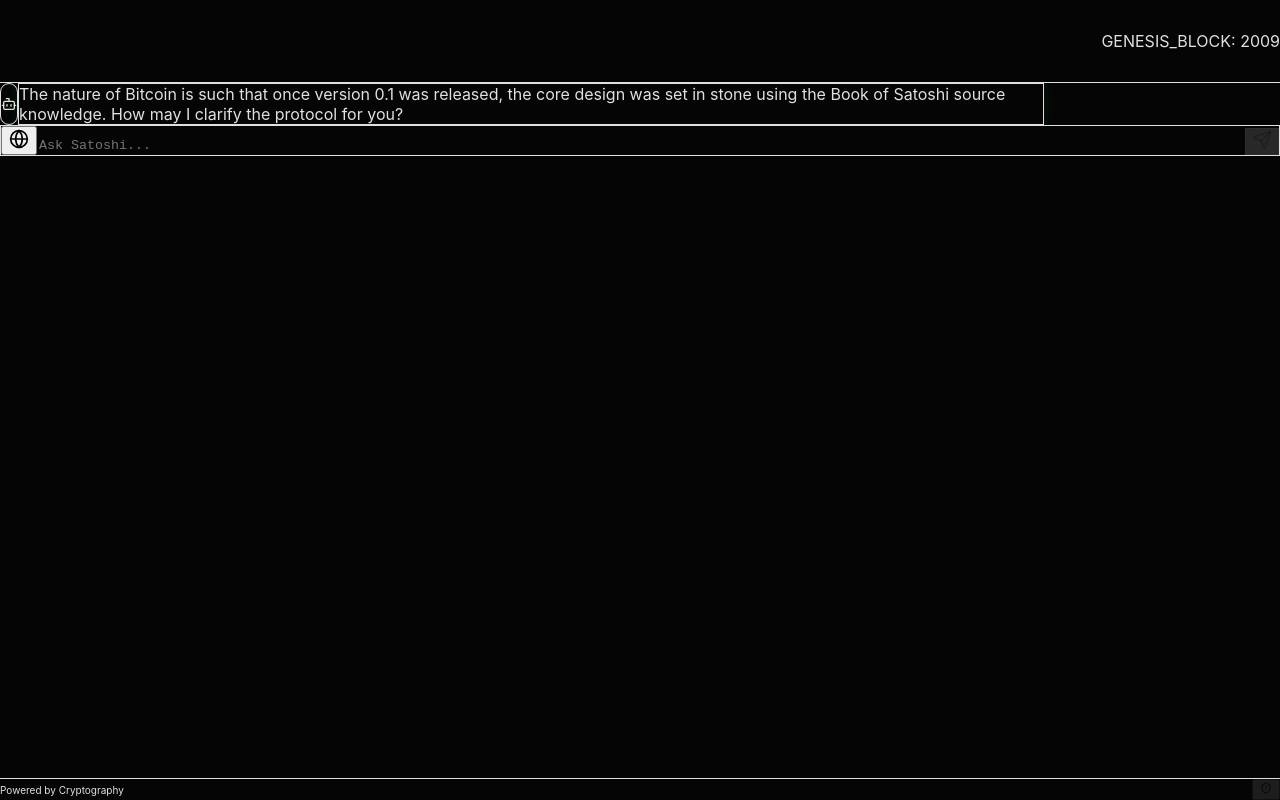
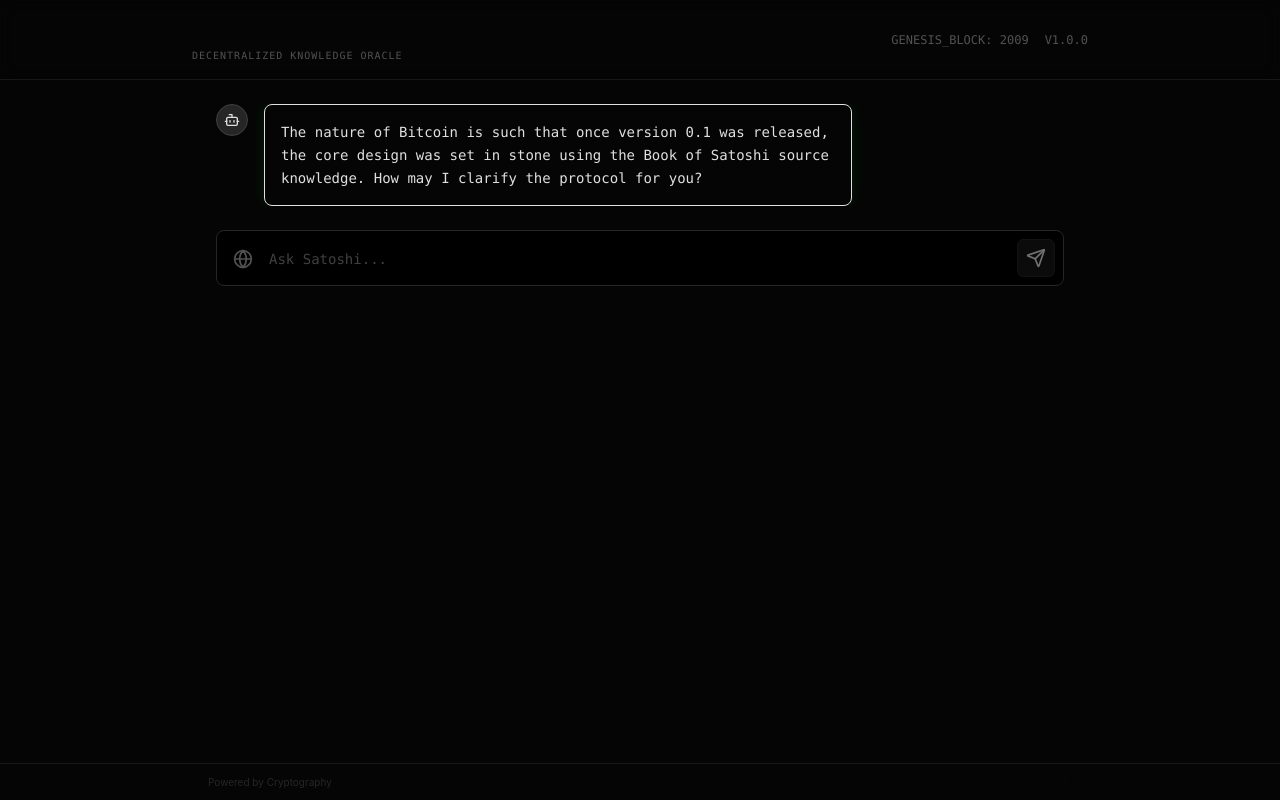
Before and after one commit to vikram11/Satoshi-Nakaroboto, a React (Vite) app in the folder client/: page / in a window 1280 px wide. Built offline with nearby package versions, Linux system fonts and the light colour scheme.

Commit message:
Fix: Update Tailwind CSS configuration for v4.0 compatibility to resolve build failure

```diff
--- a/client/package.json
+++ b/client/package.json
@@ -10,6 +10,7 @@
     "preview": "vite preview"
   },
   "dependencies": {
+    "@tailwindcss/postcss": "^4.1.18",
     "clsx": "^2.1.1",
     "framer-motion": "^12.27.5",
     "lucide-react": "^0.562.0",
--- a/client/postcss.config.js
+++ b/client/postcss.config.js
@@ -1,6 +1,6 @@
 export default {
     plugins: {
-        tailwindcss: {},
+        '@tailwindcss/postcss': {},
         autoprefixer: {},
     },
 }
--- a/client/src/index.css
+++ b/client/src/index.css
@@ -1,6 +1,4 @@
-@tailwind base;
-@tailwind components;
-@tailwind utilities;
+@import "tailwindcss";
 
 :root {
   background-color: #050505;
@@ -18,13 +16,16 @@
 ::-webkit-scrollbar {
   width: 8px;
 }
+
 ::-webkit-scrollbar-track {
   background: #111;
 }
+
 ::-webkit-scrollbar-thumb {
   background: #333;
   border-radius: 4px;
 }
+
 ::-webkit-scrollbar-thumb:hover {
   background: #555;
 }
@@ -38,6 +39,13 @@
 }
 
 @keyframes blink {
-  0%, 100% { opacity: 1; }
-  50% { opacity: 0; }
+
+  0%,
+  100% {
+    opacity: 1;
+  }
+
+  50% {
+    opacity: 0;
+  }
 }
```
Also changed, not shown: 1 other file (tests, documents, lock files or other folders).
